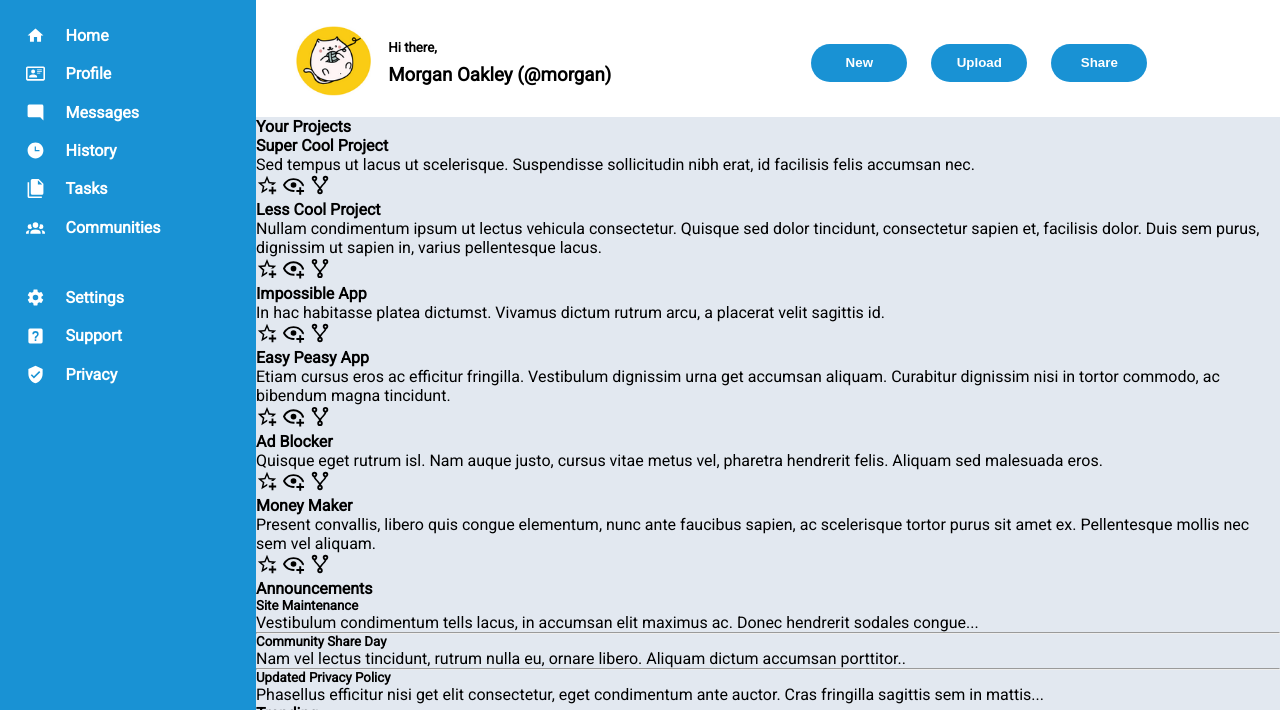
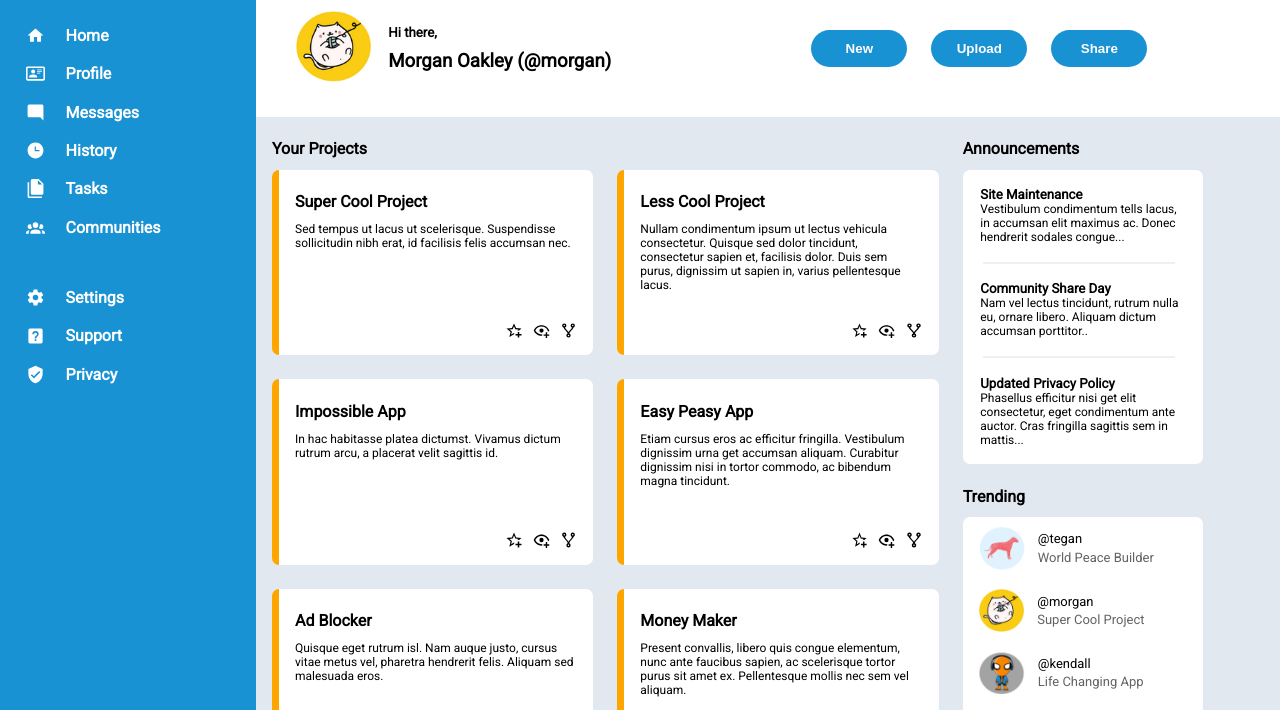
Before and after one commit to forxame/admin-dashboard, a plain HTML site: page index.html in a window 1280 px wide. Shown: the part 67-777 px from the top of the page. Drawn offline with Linux system fonts and the light colour scheme.

Commit message:
Added new styles

```diff
--- a/styles.css
+++ b/styles.css
@@ -14,7 +14,6 @@
 }
 
 body {
-    height: 100vh;
     display: flex;
     font-family: var(--font-roboto);
 }
@@ -117,7 +116,7 @@ input[type="search"] {
 .main .upper-part .section2 {
     display: flex;
     align-items: center;
-    padding-top: 1.8rem;
+    padding-top: .9rem;
     gap: 12.5rem;
 }
 
@@ -159,4 +158,111 @@ input[type="search"] {
 .main .bottom-part {
     background-color: var(--light-gray);
     min-height: 77vh;
+    display: grid;
+    grid-template-columns: 2fr 1fr;
+    grid-template-rows: 1fr 1fr;
 }
+
+.main .bottom-part section h4 {
+    padding: 1.4rem 0 .7rem 0;
+}
+
+.main .bottom-part .section1 {
+    grid-row: 1 / 3;
+    padding-left: 1rem;
+}
+
+.main .bottom-part .section1 .section1-grid {
+    display: grid;
+    min-width: 37rem;
+    grid-template-columns: repeat(2, 1fr);
+    grid-template-rows: repeat(3, 11.6rem);
+    gap: 1.5rem;
+}
+
+.section1-grid > div {
+    background-color: #fff;
+    border-radius: 7px;
+    border-left: 7px solid orange;
+    position: relative;
+}
+
+.section1-grid img {
+    max-height: 1.4rem;
+    padding: .3rem .3rem 0 .3rem;
+    cursor: pointer;
+}
+
+.main .bottom-part .section2 {
+    grid-column: 2 / 3;
+    grid-row: 1 / 2;
+    padding-left: 1.5rem;
+}
+
+.main .bottom-part .section2 .section2-grid {
+    max-width: 15rem;
+    min-height: 14.5rem;
+    background-color: #fff;
+    border-radius: 7px;
+}
+
+.section2-grid > div {
+    padding: 1.1rem;
+}
+
+.main .bottom-part .section3 {
+    grid-column: 2 / 3;
+    grid-row: 2 / 3;
+    padding-left: 1.5rem;
+}
+
+.main .bottom-part .section3 .section3-grid {
+    max-width: 15rem;
+    min-height: 14.5rem;
+    background-color: #fff;
+    border-radius: 7px;
+}
+
+.main .bottom-part .section3 .section3-grid > div {
+    display: flex;
+    padding: .6rem 1rem;
+    align-items: center;
+}
+
+.section3-grid div > img {
+    min-height: 2.7rem;
+}
+
+.section3-grid .text {
+    font-size: 13px;
+    padding-left: .8rem;
+}
+
+.section3-grid .text p:last-of-type {
+    color: #636363;
+    padding-top: .2rem;
+}
+
+.main .bottom-part .box-images {
+    position: absolute;
+    display: flex;
+    bottom: 1rem;
+    right: 4rem;
+}
+
+.ft-small {
+    font-size: 12px;
+}
+
+.pd1rem-left-right {
+    padding: 0 1rem;
+    padding-bottom: 2rem;
+}
+
+hr {
+    width: 80%;
+    height: 2px;
+    margin-left: 1.3rem;
+    border: none;
+    background-color: #EFEFEF;
+}
```
